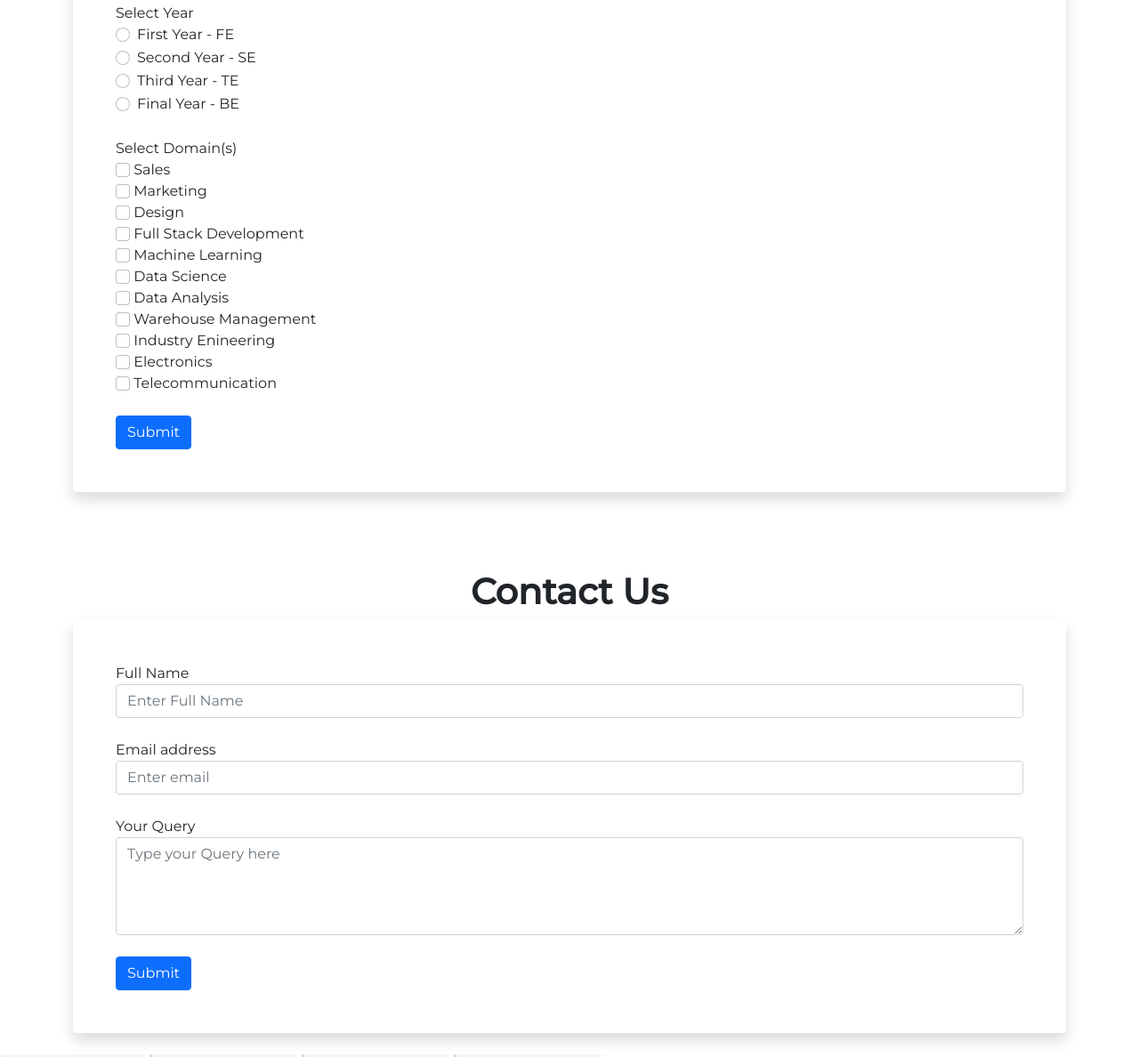
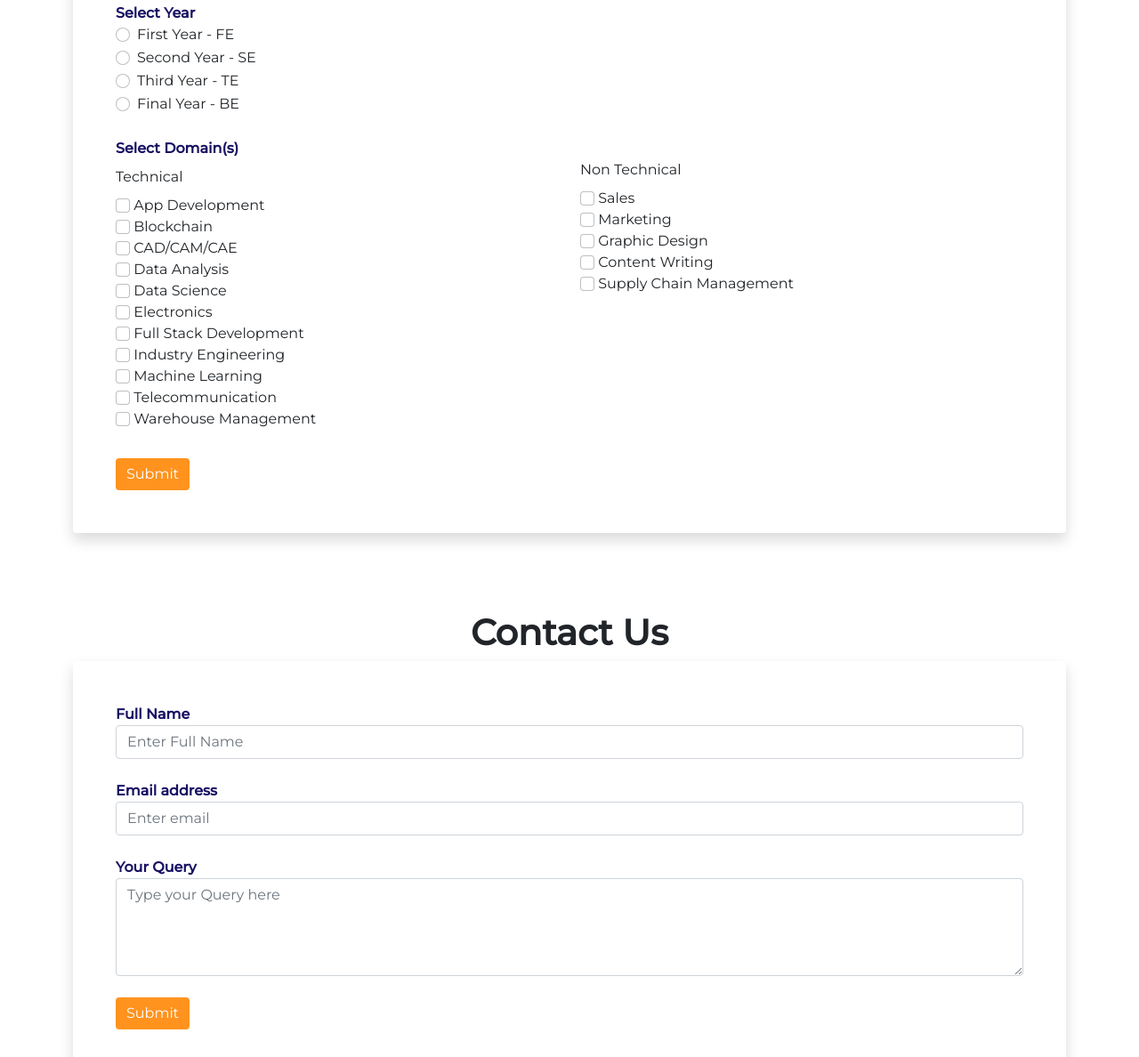
Before and after one commit to anirudhbelwadi/website, a plain HTML site: page index.html in a window 1280 px wide. Shown: the part 1137-2325 px from the top of the page at 89% size. Drawn offline with nearby package versions, Linux system fonts and the light colour scheme.

Commit message:
domains updates and backend sheets linked

```diff
--- a/assets/style/index.css
+++ b/assets/style/index.css
@@ -68,6 +68,15 @@
       transition: 0.3s;
       cursor: pointer;
   }
+  .submit_button{
+      background-color: #FF931E !important;
+      border: none;
+  }
+  .submit_button:hover{
+    background-color: #f38b1c !important;
+    color: #221983;
+    transition: 0.5s;
+}
   .head_team{
       font-size: 110%;
       font-weight: 500;
--- a/index.html
+++ b/index.html
@@ -62,100 +62,111 @@
     </nav>
     <main id="RegistrationForm" class="pt-5 pb-4 container">
         <h1 class="text-center mt-3"><b>Register</b></h1>
-        <form class="shadow p-5 rounded">
-            <!-- Username -->
+        <form class="shadow p-5 rounded" id="registrationform" name="registrationform">
             <div class="form-group">
-                <label for="name">Full Name</label>
-                <input type="text" class="form-control" id="userName" placeholder="Enter Full Name" />
+                <label for="full_name" style="color: #181163;"><b>Full Name</b></label>
+                <input type="text" class="form-control" id="full_name" name="full_name" placeholder="Enter Full Name" required />
+            </div>
+            <br>
+            <div class="form-group">
+                <label for="email" style="color: #181163;"><b>Email address</b></label>
+                <input type="email" class="form-control" id="email" name="email" placeholder="Enter email" required />
+            </div>
+            <br>
+            <label for="yearSelection" style="color: #181163;"><b>Select Year</b></label><br>
+            <div class="form-check">
+                <input class="form-check-input" type="radio" name="year" id="feYear" value="FE" required />
+                <label class="form-check-label" for="feYear">
+                    First Year - FE
+                </label>
+            </div>
+            <div class="form-check">
+                <input class="form-check-input" type="radio" name="year" id="seYear" value="SE" />
+                <label class="form-check-label" for="seYear">
+                    Second Year - SE
+                </label>
+            </div>
+            <div class="form-check">
+                <input class="form-check-input" type="radio" name="year" id="teYear" value="TE" />
+                <label class="form-check-label" for="teYear">
+                    Third Year - TE
+                </label>
+            </div>
+            <div class="form-check">
+                <input class="form-check-input" type="radio" name="year" id="beYear" value="BE" />
+                <label class="form-check-label" for="beYear">
+                    Final Year - BE
+                </label>
+            </div>
+            <br>
+            <div class="form-group">
+                <label for="domainSelection" style="color: #181163;"><b>Select Domain(s)</b></label><br>
+                <div class="row">
+                    <div class="col-lg-6 my-2">
+                        <p class="mb-2">Technical</p>
+                        <input type="checkbox" class="form-check-input" id="appDevelopment" value="yes" name="appDevelopment" />
+                        <label class="form-check-label" for="appDevelopment">App Development</label><br>
+                        <input type="checkbox" class="form-check-input" id="blockchain" value="yes" name="blockchain" />
+                        <label class="form-check-label" for="blockchain">Blockchain</label><br>
+                        <input type="checkbox" class="form-check-input" id="CAD/CAM/CAE" value="yes" name="CAD/CAM/CAE" />
+                        <label class="form-check-label" for="CAD/CAM/CAE">CAD/CAM/CAE</label><br>
+                        <input type="checkbox" class="form-check-input" id="dataAnalysis" value="yes" name="dataAnalysis" />
+                        <label class="form-check-label" for="dataAnalysis">Data Analysis</label><br>
+                        <input type="checkbox" class="form-check-input" id="dataScience" value="yes" name="dataScience" />
+                        <label class="form-check-label" for="dataScience">Data Science</label><br>
+                        <input type="checkbox" class="form-check-input" id="electronics" value="yes" name="electronics" />
+                        <label class="form-check-label" for="electronics">Electronics</label><br>
+                        <input type="checkbox" class="form-check-input" id="fullStackDevelopment" value="yes" name="fullStackDevelopment" />
+                        <label class="form-check-label" for="fullStackDevelopment">Full Stack Development</label><br>
+                        <input type="checkbox" class="form-check-input" id="industryEngineering" value="yes" name="industryEngineering" />
+                        <label class="form-check-label" for="industryEngineering">Industry Engineering</label><br>
+                        <input type="checkbox" class="form-check-input" id="machineLearning" value="yes" name="machineLearning" />
+                        <label class="form-check-label" for="machineLearning">Machine Learning</label><br>
+                        <input type="checkbox" class="form-check-input" id="telecommunication" value="yes" name="telecommunication" />
+                        <label class="form-check-label" for="telecommunication">Telecommunication</label><br>
+                        <input type="checkbox" class="form-check-input" id="warehouseManagement" value="yes" name="warehouseManagement" />
+                        <label class="form-check-label" for="warehouseManagement">Warehouse Management</label>
+                    </div>
+                    <div class="col-lg-6">
+                        <p class="mb-2">Non Technical</p>
+                        <input type="checkbox" class="form-check-input" id="sales" value="yes" name="sales" />
+                        <label class="form-check-label" for="sales">Sales</label><br>
+                        <input type="checkbox" class="form-check-input" id="marketing" value="yes" name="marketing" />
+                        <label class="form-check-label" for="marketing">Marketing</label><br>
+                        <input type="checkbox" class="form-check-input" id="graphicDesign" value="yes" name="graphicDesign" />
+                        <label class="form-check-label" for="graphicDesign">Graphic Design</label><br>
+                        <input type="checkbox" class="form-check-input" id="Content Writing" value="yes" name="Content Writing" />
+                        <label class="form-check-label" for="Content Writing">Content Writing</label><br>
+                        <input type="checkbox" class="form-check-input" id="supplyChainManagement" value="yes" name="supplyChainManagement" />
+                        <label class="form-check-label" for="supplyChainManagement">Supply Chain Management</label><br>
+                    </div>
+                </div>
+            </div>
+            <br>
+            <button type="submit" class="btn btn-primary submit_button">Submit</button>
+        </form>
+    </main>
+    <div id="contactForm" class="pt-5 pb-4 container">
+        <h1 class="text-center mt-3"><b>Contact Us</b></h1>
+        <form class="shadow p-5 rounded" name="contactform" id="contactform">
+            <div class="form-group">
+                <label for="full_name" style="color: #181163;"><b>Full Name</b></label>
+                <input type="text" class="form-control" id="full_name" name="full_name" placeholder="Enter Full Name" required />
             </div>
             <br>
             <!-- User Email -->
             <div class="form-group">
-                <label for="email">Email address</label>
-                <input type="email" class="form-control" id="userEmail" aria-describedby="emailHelp"
-                    placeholder="Enter email" />
-            </div>
-            <br>
-            <label for="yearSelection">Select Year</label><br>
-            <!-- Selection of Year -->
-            <div class="form-check">
-                <input class="form-check-input" type="radio" name="yearSelect" id="feYear" value="option1" />
-                <label class="form-check-label" for="exampleRadios1">
-                    First Year - FE
-                </label>
-            </div>
-            <div class="form-check">
-                <input class="form-check-input" type="radio" name="yearSelect" id="seYear" value="option2" />
-                <label class="form-check-label" for="exampleRadios2">
-                    Second Year - SE
-                </label>
-            </div>
-            <div class="form-check">
-                <input class="form-check-input" type="radio" name="yearSelect" id="feYear" value="option1" />
-                <label class="form-check-label" for="exampleRadios1">
-                    Third Year - TE
-                </label>
-            </div>
-            <div class="form-check">
-                <input class="form-check-input" type="radio" name="yearSelect" id="seYear" value="option2" />
-                <label class="form-check-label" for="exampleRadios2">
-                    Final Year - BE
-                </label>
-            </div>
-            <br>
-            <!-- Selection of Domain -->
-            <div class="form-group">
-                <label for="domainSelection">Select Domain(s)</label><br>
-                <input type="checkbox" class="form-check-input" id="exampleCheck1" />
-                <label class="form-check-label" for="exampleCheck1">Sales</label><br>
-                <input type="checkbox" class="form-check-input" id="exampleCheck1" />
-                <label class="form-check-label" for="exampleCheck1">Marketing</label><br>
-                <input type="checkbox" class="form-check-input" id="exampleCheck1" />
-                <label class="form-check-label" for="exampleCheck1">Design</label><br>
-                <input type="checkbox" class="form-check-input" id="exampleCheck1" />
-                <label class="form-check-label" for="exampleCheck1">Full Stack Development</label><br>
-                <input type="checkbox" class="form-check-input" id="exampleCheck1" />
-                <label class="form-check-label" for="exampleCheck1">Machine Learning</label><br>
-                <input type="checkbox" class="form-check-input" id="exampleCheck1" />
-                <label class="form-check-label" for="exampleCheck1">Data Science</label><br>
-                <input type="checkbox" class="form-check-input" id="exampleCheck1" />
-                <label class="form-check-label" for="exampleCheck1">Data Analysis</label><br>
-                <input type="checkbox" class="form-check-input" id="exampleCheck1" />
-                <label class="form-check-label" for="exampleCheck1">Warehouse Management</label><br>
-                <input type="checkbox" class="form-check-input" id="exampleCheck1" />
-                <label class="form-check-label" for="exampleCheck1">Industry Enineering</label><br>
-                <input type="checkbox" class="form-check-input" id="exampleCheck1" />
-                <label class="form-check-label" for="exampleCheck1">Electronics</label><br>
-                <input type="checkbox" class="form-check-input" id="exampleCheck1" />
-                <label class="form-check-label" for="exampleCheck1">Telecommunication</label>
-            </div>
-            <br>
-            <!-- Submit Form -->
-            <button type="submit" class="btn btn-primary">Submit</button>
-        </form>
-    </main>
-    <div id="contactForm" class="pt-5 pb-4 container">
-        <h1 class="text-center mt-3"><b>Contact Us</b></h1>
-        <form class="shadow p-5 rounded">
-            <div class="form-group">
-                <label for="name">Full Name</label>
-                <input type="text" class="form-control" id="userName" placeholder="Enter Full Name" />
-            </div>
-            <br>
-            <!-- User Email -->
-            <div class="form-group">
-                <label for="userQueryEmail">Email address</label>
-                <input type="email" class="form-control" id="userEmail" aria-describedby="emailHelp"
-                    placeholder="Enter email" />
+                <label for="email" style="color: #181163;"><b>Email address</b></label>
+                <input type="email" class="form-control" id="email" name="email" placeholder="Enter email" required />
             </div>
             <br>
             <!-- User Query -->
             <div class="form-group">
-                <label for="userQuery">Your Query</label>
-                <textarea class="form-control" id="userQuery" rows="4" placeholder="Type your Query here"></textarea>
+                <label for="query" style="color: #181163;"><b>Your Query</b></label>
+                <textarea class="form-control" id="query" name="query" rows="4" placeholder="Type your Query here" required></textarea>
             </div>
             <br>
-            <button type="submit" class="btn btn-primary">Submit</button>
+            <button type="submit" class="btn btn-primary submit_button">Submit</button>
         </form>
     </div>
     <section class="text-center py-5 countdown">
@@ -229,6 +240,26 @@
             </div>
         </div>
     </footer>
+    <script>
+        const contactURL = 'https://script.google.com/macros/s/AKfycbyE333w3ACoZMH74DxAhJmQubW6iM2gGR4akf29DCur-C5zdrskL9K0/exec'
+        const contactForm = document.forms['contactform']
+        contactForm.addEventListener('submit', e => {
+          e.preventDefault()
+          fetch(contactURL, { method: 'POST', body: new FormData(contactForm)})
+            .then(response => alert("Thank you for reaching out to us. We will get back to you soon."))
+                .catch(error => console.error( error.message))
+                document.getElementById("contactform").reset();
+        })
+        const registerURL = 'https://script.google.com/macros/s/AKfycbxTl6KWDLnlgQhxOaDk6GbB0VpNNV_36SM5ryHPGzoNqKser2wRJYpy/exec'
+        const registerForm = document.forms['registrationform']
+        registerForm.addEventListener('submit', e => {
+          e.preventDefault()
+          fetch(registerURL, { method: 'POST', body: new FormData(registerForm)})
+            .then(response => alert("Your registration has been recorded! Stay tuned to your inbox for further updates."))
+                .catch(error => console.error( error.message))
+                document.getElementById("registrationform").reset();
+        })
+    </script>
     <script src="./assets/script/script.js"></script>
     <script src="https://code.jquery.com/jquery-3.5.1.slim.min.js" integrity="sha384-DfXdz2htPH0lsSSs5nCTpuj/zy4C+OGpamoFVy38MVBnE+IbbVYUew+OrCXaRkfj" crossorigin="anonymous"></script>
     <script src="https://cdn.jsdelivr.net/npm/bootstrap@4.6.0/dist/js/bootstrap.bundle.min.js" integrity="sha384-Piv4xVNRyMGpqkS2by6br4gNJ7DXjqk09RmUpJ8jgGtD7zP9yug3goQfGII0yAns" crossorigin="anonymous"></script>
```
